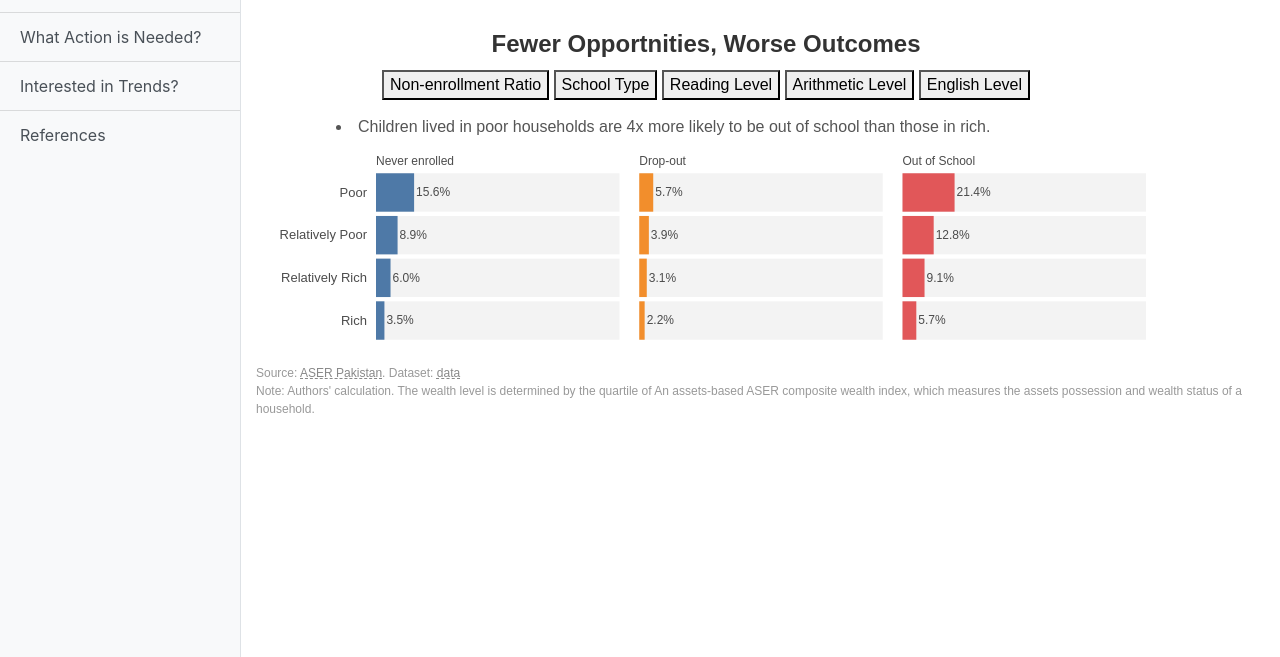
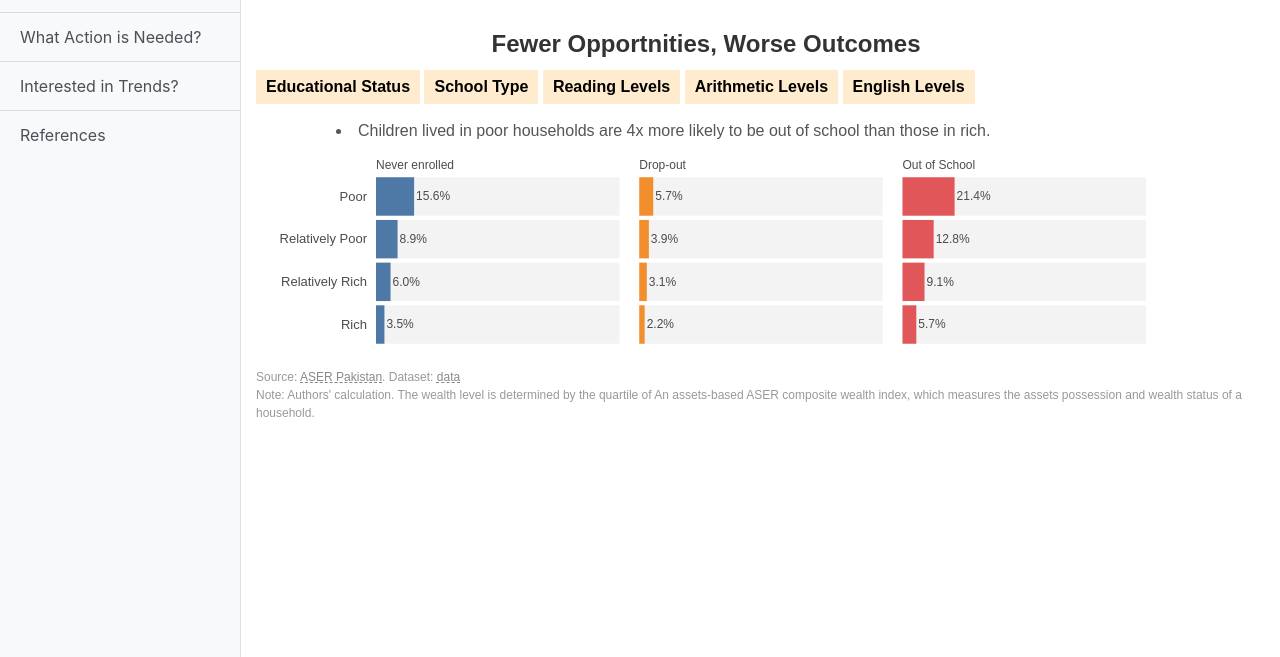
Before and after one commit to rhashimo/a3-education, a plain HTML site: page wealth.html in a window 1280 px wide. Shown: the part 143-800 px from the top of the page. Drawn offline with nearby package versions, Linux system fonts and the light colour scheme.

Commit message:
update design for buttons that switch wealth graphics

```diff
--- a/styles/graphic-styles.css
+++ b/styles/graphic-styles.css
@@ -65,3 +65,16 @@
   .label--white {
       fill: #fff;
   }
+
+/*buttons for switching graphics*/
+.btn-pressed{
+  background-color: #FFEBCD;
+  border: none;
+  padding: 5px 10px;
+  color: black;
+  font-weight: 550;
+}
+.btn-pressed:hover, .btn-pressed:focus{
+  background-color: #DEB887;
+  outline: none;
+}
--- a/wealth.html
+++ b/wealth.html
@@ -70,13 +70,11 @@
           <div class="hed">Fewer Opportnities, Worse Outcomes</div>
 
           <!-- Buttons to choose indicators-->
-          <div class="button">
-            <button onclick="update(wealth_status)">Non-enrollment Ratio</button>
-            <button onclick="update(wealth_int_type)">School Type</button>
-            <button onclick="update(wealth_basic)">Reading Level</button>
-            <button onclick="update(wealth_arith)">Arithmetic Level</button>
-            <button onclick="update(wealth_eng)">English Level</button>
-          </div>
+         <button class="btn-pressed" onclick="update(wealth_status)">Educational Status</button>
+          <button class="btn-pressed" onclick="update(wealth_int_type)">School Type</button>
+          <button class="btn-pressed" onclick="update(wealth_basic)">Reading Levels</button>
+          <button class="btn-pressed" onclick="update(wealth_arith)">Arithmetic Levels</button>
+          <button class="btn-pressed" onclick="update(wealth_eng)">English Levels</button>
 
           <!-- Single bullet point to take away -->
           <div class="dek">
```
